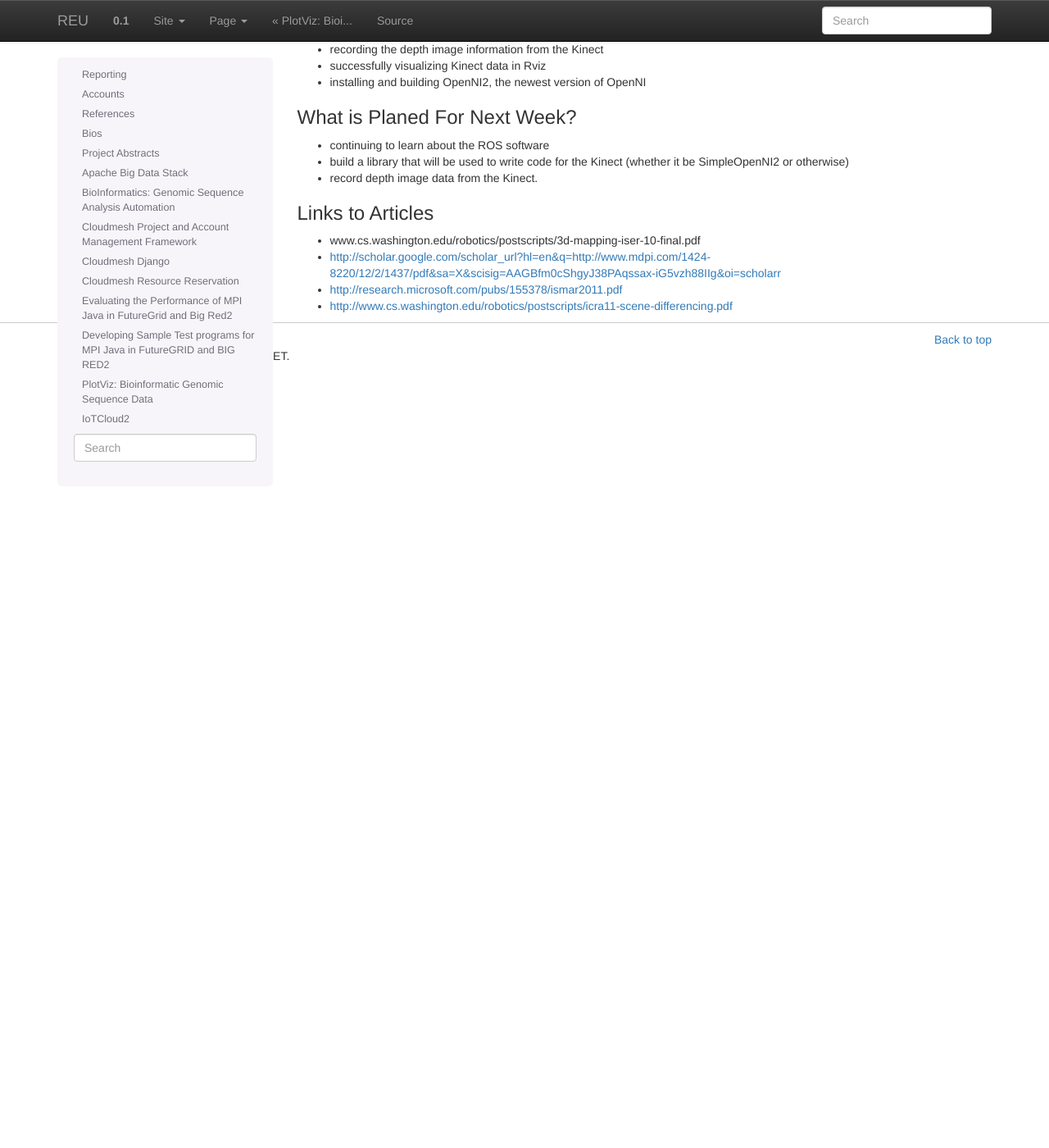
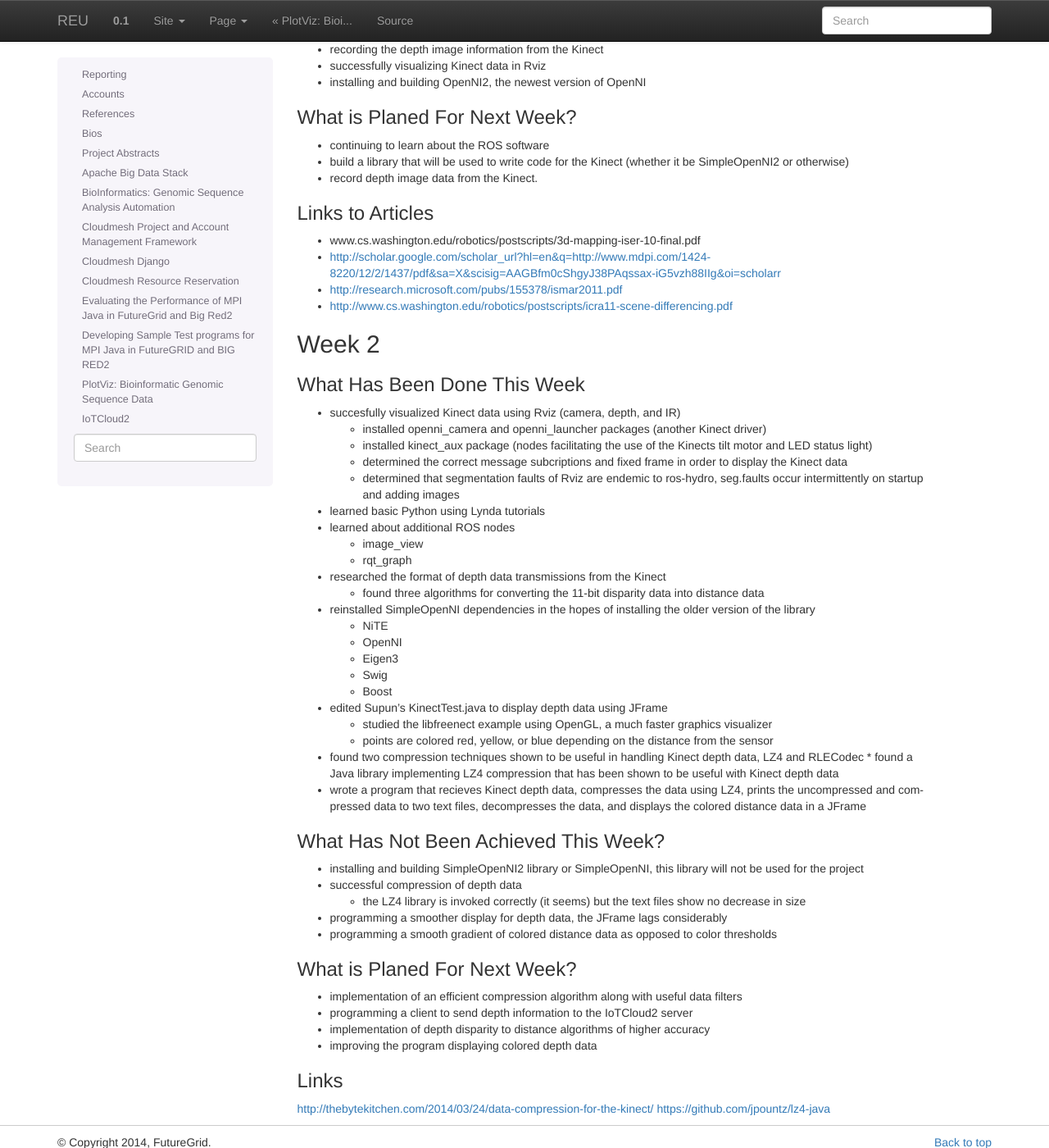
Before and after one commit to cloudmesh-project/reu-2014, a Sphinx documentation site: the page built from doc/source/projects/robotics.rst, in a window 1280 px wide and 1400 px high, scrolled down 1240 px. Shown: the whole window at 82% size. Built offline with Sphinx 7.4.7, drawn with Linux system fonts in a browser that asks for light colours.

Commit message:
Update robotics.rst

```diff
--- a/doc/source/projects/robotics.rst
+++ b/doc/source/projects/robotics.rst
@@ -94,3 +94,69 @@ Links to Articles
 * http://scholar.google.com/scholar_url?hl=en&q=http://www.mdpi.com/1424-8220/12/2/1437/pdf&sa=X&scisig=AAGBfm0cShgyJ38PAqssax-iG5vzh88IIg&oi=scholarr
 * http://research.microsoft.com/pubs/155378/ismar2011.pdf
 * http://www.cs.washington.edu/robotics/postscripts/icra11-scene-differencing.pdf
+
+Week 2
+----------------------------------------------------------------------
+
+What Has Been Done This Week
+^^^^^^^^^^^^^^^^^^^^^^^^^^^^^^^^^^^^^^^^^^^^^^^^^^^^^^^^^^^^^^^^^^^^^^
+
+* succesfully visualized Kinect data using Rviz (camera, depth, and IR)
+
+  * installed openni_camera and openni_launcher packages (another Kinect driver)
+  * installed kinect_aux package (nodes facilitating the use of the Kinects tilt motor and LED status light)
+  * determined the correct message subcriptions and fixed frame in order to display the Kinect data
+  * determined that segmentation faults of Rviz are endemic to ros-hydro, seg.faults occur intermittently on startup and adding images
+
+* learned basic Python using Lynda tutorials
+* learned about additional ROS nodes
+
+  * image_view
+  * rqt_graph
+
+* researched the format of depth data transmissions from the Kinect
+
+  * found three algorithms for converting the 11-bit disparity data into distance data
+
+* reinstalled SimpleOpenNI dependencies in the hopes of installing the older version of the library
+
+  * NiTE
+  * OpenNI
+  * Eigen3
+  * Swig
+  * Boost
+
+* edited Supun's KinectTest.java to display depth data using JFrame
+
+  * studied the libfreenect example using OpenGL, a much faster graphics visualizer
+  * points are colored red, yellow, or blue depending on the distance from the sensor
+
+* found two compression techniques shown to be useful in handling Kinect depth data, LZ4 and RLECodec
+  * found a Java library implementing LZ4 compression that has been shown to be useful with Kinect depth data
+
+* wrote a program that recieves Kinect depth data, compresses the data using LZ4, prints the uncompressed and compressed data to two text files, decompresses the data, and displays the colored distance data in a JFrame
+
+What Has Not Been Achieved This Week?
+^^^^^^^^^^^^^^^^^^^^^^^^^^^^^^^^^^^^^^^^^^^^^^^^^^^^^^^^^^^^^^^^^^^^^^
+
+* installing and building SimpleOpenNI2 library or SimpleOpenNI, this library will not be used for the project
+* successful compression of depth data
+
+  * the LZ4 library is invoked correctly (it seems) but the text files show no decrease in size
+
+* programming a smoother display for depth data, the JFrame lags considerably
+
+* programming a smooth gradient of colored distance data as opposed to color thresholds
+
+What is Planed For Next Week?
+^^^^^^^^^^^^^^^^^^^^^^^^^^^^^^^^^^^^^^^^^^^^^^^^^^^^^^^^^^^^^^^^^^^^^^
+
+* implementation of an efficient compression algorithm along with useful data filters
+* programming a client to send depth information to the IoTCloud2 server
+* implementation of depth disparity to distance algorithms of higher accuracy
+* improving the program displaying colored depth data
+
+Links
+^^^^^^^^^^^^^^^^^^^^^^^^^^^^^^^^^^^^^^^^^^^^^^^^^^^^^^^^^^^^^^^^^^^^^^^
+http://thebytekitchen.com/2014/03/24/data-compression-for-the-kinect/
+https://github.com/jpountz/lz4-java
```
